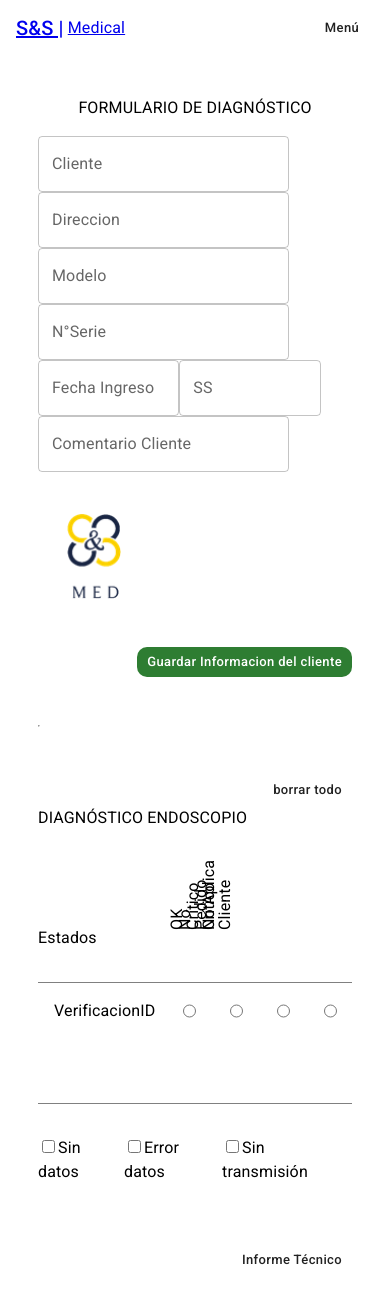
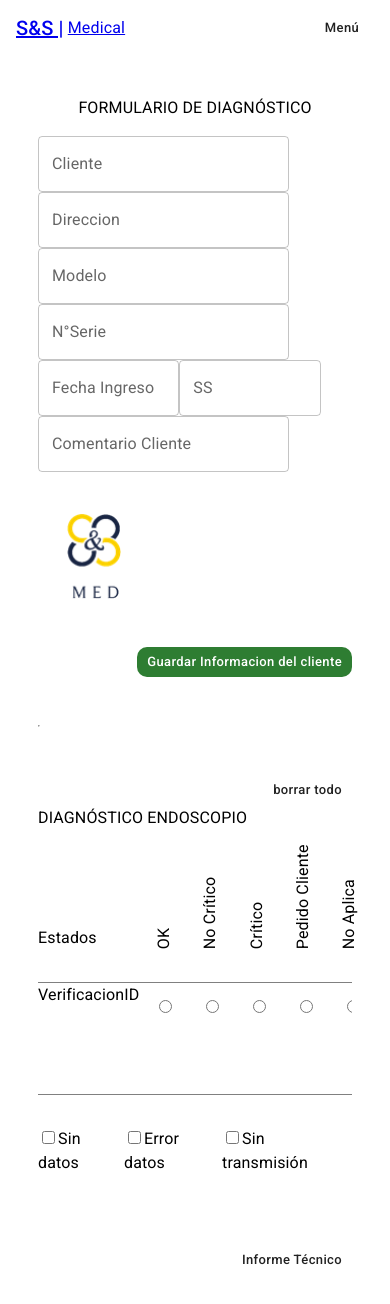
Before and after one commit to ebros12/-ssmedical, a Next.js app: page /reparaciones in a window 390 px wide. Shown: the top 1304 px of the page. Built offline with nearby package versions, Linux system fonts and the light colour scheme.

Commit message:
actulizacion 2.0 | Camino Funcional Completo

```diff
--- a/components/reparaciones/InformeTecnico.tsx
+++ b/components/reparaciones/InformeTecnico.tsx
@@ -72,7 +72,7 @@ export const InformeTecnico = () => {
                                     control={control}
                                     render={({ field: { onChange, value } }) => (
                                         <Box sx={{ display:'flex' }} key={`${itemData.name}11`}>
-                                            <Typography margin={"1rem"} width='6rem'>{itemData.name}</Typography>
+                                            <Typography className='ItemName'>{itemData.name}</Typography>
                                             <input {...register(itemData.name)} type="radio" className="marginInput" value="OK" />
                                             <input {...register(itemData.name)} type="radio" className="marginInput" value="No Crítico" />
                                             <input {...register(itemData.name)} type="radio" className="marginInput" value="Crítico" />
--- a/styles/globals.css
+++ b/styles/globals.css
@@ -66,14 +66,20 @@
 .espacio{
   margin: 1.5rem;
 }
+.ItemName{
+  margin:1rem;
+  width:6rem;
+}
 
 @media (max-width: 480px) {
   .marginInput{
     margin: 17px;
   }
   .text90deg{
-    margin: 1rem;
-    width: 4.5rem;
+    margin: 1rem !important;
+    width: 0.9rem;
+    white-space: nowrap;
+    left: 3rem;
   }
   .smOnly{
     display: block;
@@ -81,5 +87,9 @@
   .xlOnly{
     display: none;
   }
+  .ItemName{
+    margin: 0rem;
+    min-width: 6.5rem;
+  }
 
 }
```
